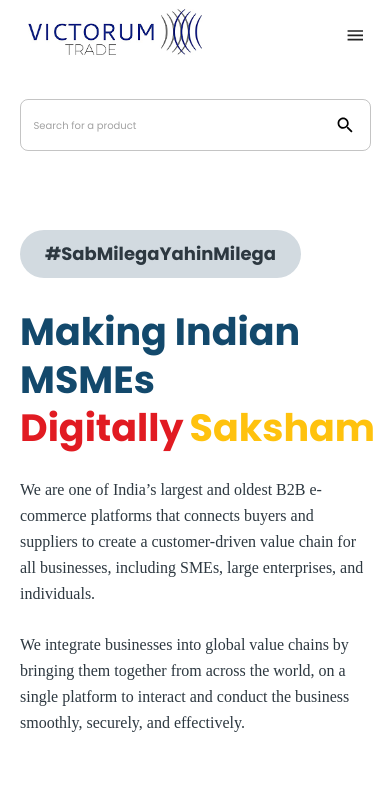
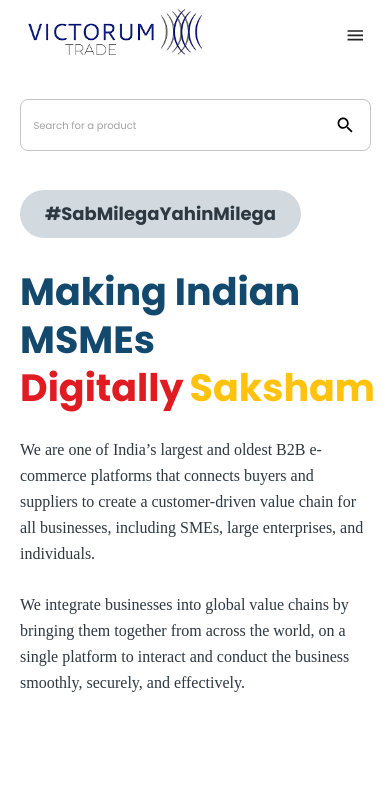
Before and after one commit to denisevseev/vic-market, a Next.js app: page /about-us in a window 390 px wide. Shown: the top 801 px of the page. Built offline with nearby package versions, Linux system fonts and the light colour scheme; no server answers.

Commit message:
Containers margin fixes.

```diff
--- a/app/about-us/style.scss
+++ b/app/about-us/style.scss
@@ -678,7 +678,7 @@
 }
 @media screen and (max-width: 630px) {
   .firstSectionAboutUs {
-    margin-top: 60px;
+    margin-top: 20px;
   }
 }
 @media screen and (max-width: 500px) {
--- a/styles/HomePage.scss
+++ b/styles/HomePage.scss
@@ -39,6 +39,6 @@
 }
 @media screen and (max-width: 630px) {
   .firstSection {
-    margin-top: 8.5rem !important;
+    margin-top: 5.5rem !important;
   }
 }
```
